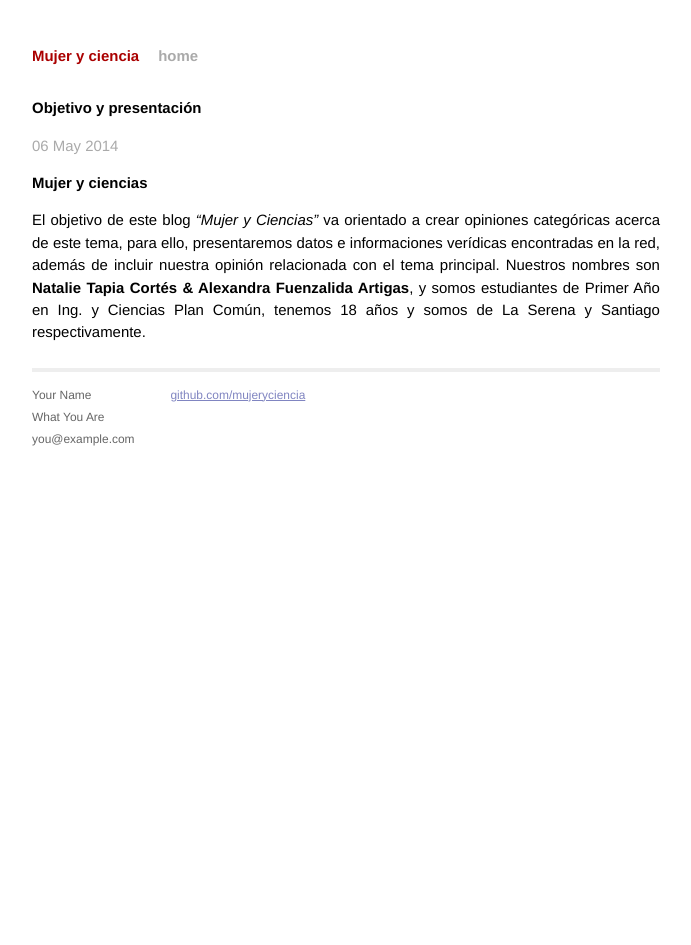
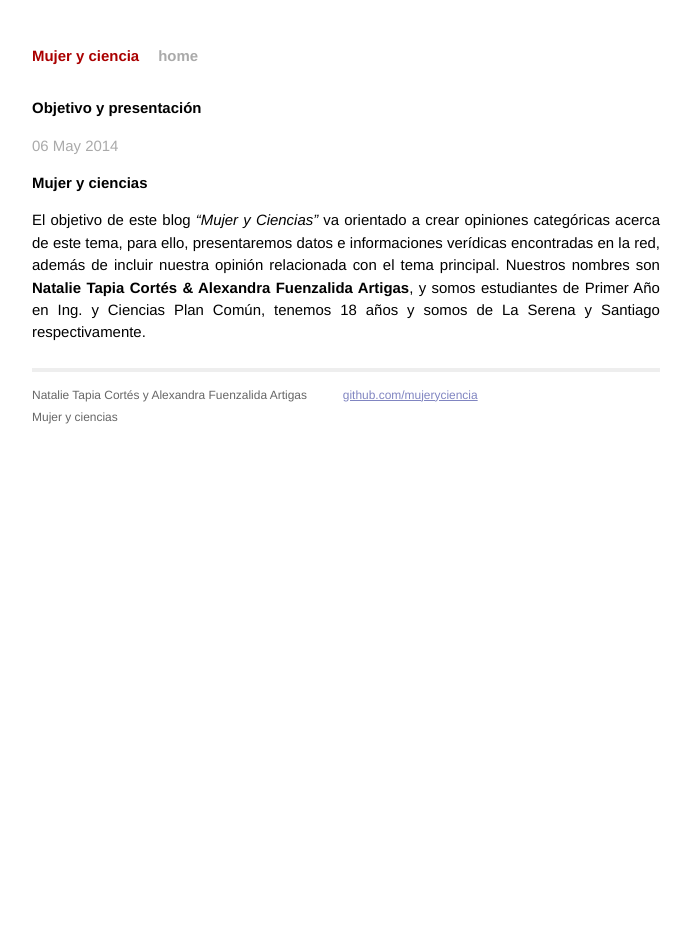
Before and after one commit to Mujeryciencias/mujeryciencias.github.io, a Jekyll site: the page built from _posts/2014-05-06-objetivos_y_presentacionl.markdown, in a window 1280 px wide. Shown: the whole page, without its empty margins (294-985 px from the left). Built offline with Jekyll 4.4.1, drawn with Linux system fonts in a browser that asks for light colours; Markdown is read by kramdown in place of the engine named in the settings.

Commit message:
Información

```diff
--- a/_layouts/default.html
+++ b/_layouts/default.html
@@ -26,9 +26,9 @@
           <div class="footer">
             <div class="contact">
               <p>
-                Your Name<br />
-                What You Are<br />
-                you@example.com
+                Natalie Tapia Cortés y Alexandra Fuenzalida Artigas<br />
+                Mujer y ciencias<br />
+
               </p>
             </div>
             <div class="contact">
```
Also changed, not shown: _posts/2014-05-07-que_ocurre.markdown (added, +8 -0 lines).
